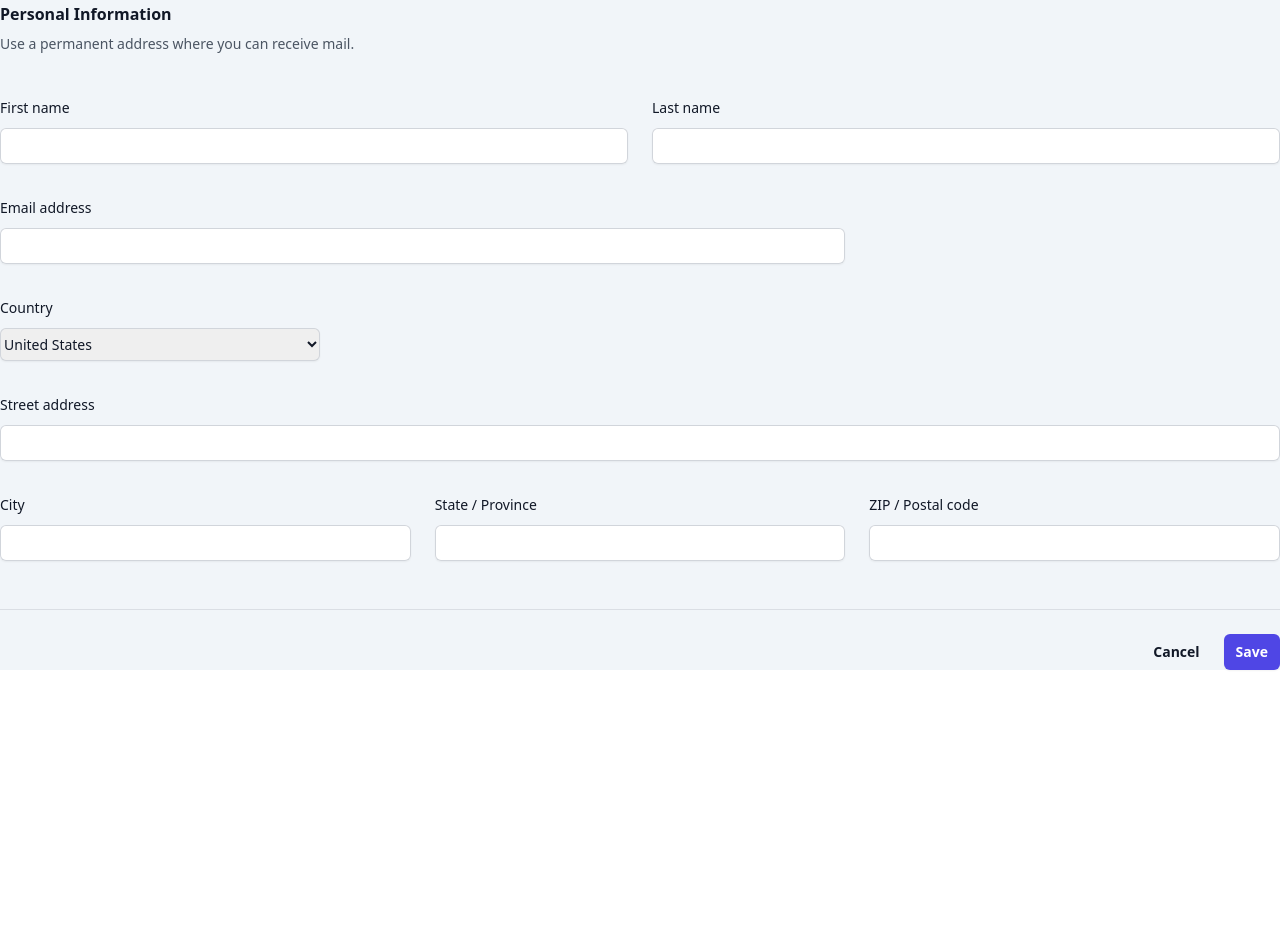
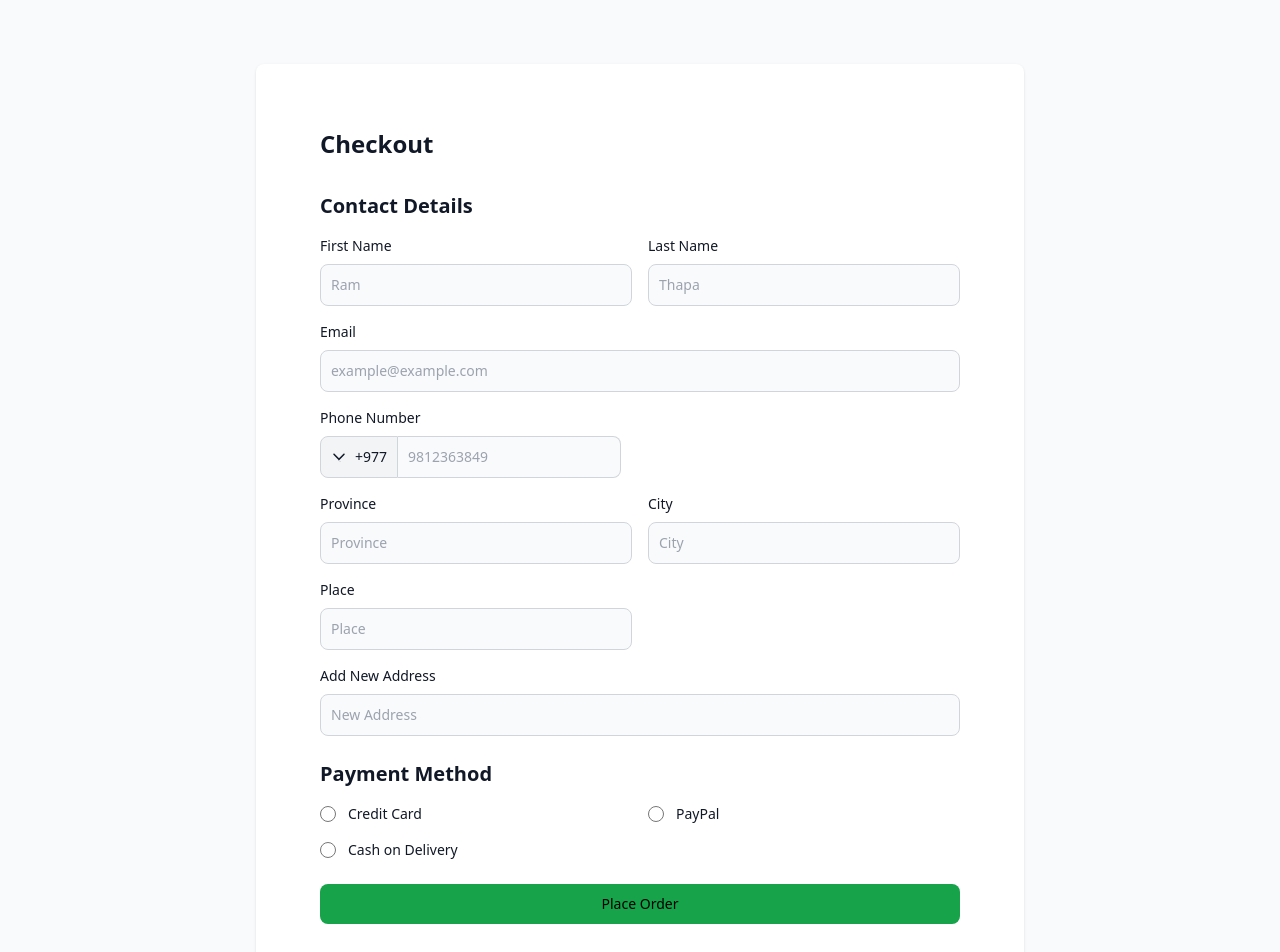
Before and after one commit to romanthapa2/itechstore-frontend, a React (Create React App) app: page /checkoutpage in a window 1280 px wide. Shown: the top 952 px of the page. Before the commit the page ends 800 px from the top, so only its background shows below. Built offline with nearby package versions, Linux system fonts and the light colour scheme.

Commit message:
update: checkout page

```diff
--- a/src/components/body components/checkout/CheckOutPage.jsx
+++ b/src/components/body components/checkout/CheckOutPage.jsx
@@ -1,155 +1,187 @@
-
-
 export default function CheckOutPage() {
   return (
-    <form>
-      <div className="space-y-12">
-
-        <div className="border-b border-gray-900/10 pb-12">
-          <h2 className="text-base font-semibold leading-7 text-gray-900">Personal Information</h2>
-          <p className="mt-1 text-sm leading-6 text-gray-600">Use a permanent address where you can receive mail.</p>
-
-          <div className="mt-10 grid grid-cols-1 gap-x-6 gap-y-8 sm:grid-cols-6">
-            <div className="sm:col-span-3">
-              <label htmlFor="first-name" className="block text-sm font-medium leading-6 text-gray-900">
-                First name
+    <section className="bg-gray-50 dark:bg-gray-900">
+      <div className="mx-auto max-w-screen-xl px-4 py-8 lg:py-16 lg:px-6">
+        <div className="mx-auto max-w-screen-md">
+          <div className="rounded-lg bg-white shadow dark:bg-gray-800">
+            <div className="p-4 sm:p-8 lg:p-16">
+              <h2 className="mb-8 text-2xl font-bold text-gray-900 dark:text-white">
+                Checkout
+              </h2>
+              <form action="#">
+                <div className="grid gap-4 lg:gap-6">
+                  <div className="space-y-4">
+                    <h2 className="text-xl font-semibold text-gray-900 dark:text-white">
+                      Contact Details
+                    </h2>
+                    <div className="grid grid-cols-1 gap-4 sm:grid-cols-2">
+                      <div>
+                        <label htmlFor="first_name" className="mb-2 block text-sm font-medium text-gray-900 dark:text-white">
+                          First Name
                         </label>
-              <div className="mt-2">
                         <input
                           type="text"
-                  name="first-name"
-                  id="first-name"
-                  autoComplete="given-name"
-                  className="block w-full rounded-md border-0 py-1.5 text-gray-900 shadow-sm ring-1 ring-inset ring-gray-300 placeholder:text-gray-400 focus:ring-2 focus:ring-inset focus:ring-indigo-600 sm:text-sm sm:leading-6"
+                          id="first_name"
+                          className="block w-full rounded-lg border border-gray-300 bg-gray-50 p-2.5 text-sm text-gray-900 focus:border-primary-500 focus:ring-primary-500 dark:border-gray-600 dark:bg-gray-700 dark:text-white dark:placeholder-gray-400 dark:focus:border-primary-500 dark:focus:ring-primary-500"
+                          placeholder="Ram"
+                          required
+                        />
+                      </div>
+                      <div>
+                        <label htmlFor="last_name" className="mb-2 block text-sm font-medium text-gray-900 dark:text-white">
+                          Last Name
+                        </label>
+                        <input
+                          type="text"
+                          id="last_name"
+                          className="block w-full rounded-lg border border-gray-300 bg-gray-50 p-2.5 text-sm text-gray-900 focus:border-primary-500 focus:ring-primary-500 dark:border-gray-600 dark:bg-gray-700 dark:text-white dark:placeholder-gray-400 dark:focus:border-primary-500 dark:focus:ring-primary-500"
+                          placeholder="Thapa"
+                          required
+                        />
+                      </div>
+                      <div className="sm:col-span-2">
+                        <label htmlFor="email" className="mb-2 block text-sm font-medium text-gray-900 dark:text-white">
+                          Email
+                        </label>
+                        <input
+                          type="email"
+                          id="email"
+                          className="block w-full rounded-lg border border-gray-300 bg-gray-50 p-2.5 text-sm text-gray-900 focus:border-primary-500 focus:ring-primary-500 dark:border-gray-600 dark:bg-gray-700 dark:text-white dark:placeholder-gray-400 dark:focus:border-primary-500 dark:focus:ring-primary-500"
+                          placeholder="example@example.com"
+                          required
+                        />
+                      </div>
+                      <div className="sm:col-span-2">
+                        <label htmlFor="phone" className="mb-2 block text-sm font-medium text-gray-900 dark:text-white">
+                          Phone Number
+                        </label>
+                        <div className="relative flex">
+                          <button id="dropdown-phone-button-3" data-dropdown-toggle="dropdown-phone-3" className="flex-shrink-0 inline-flex items-center justify-center rounded-l-lg border border-gray-300 bg-gray-100 p-2.5 text-sm text-gray-900 hover:bg-gray-200 focus:outline-none dark:border-gray-600 dark:bg-gray-700 dark:text-white dark:hover:bg-gray-600" type="button">
+                            <svg className="mr-2 h-4 w-4" aria-hidden="true" focusable="false" data-prefix="fas" data-icon="chevron-down" role="img" xmlns="http://www.w3.org/2000/svg" viewBox="0 0 448 512">
+                              <path fill="currentColor" d="M207.029 381.471l194.343-194.343c9.373-9.373 9.373-24.569 0-33.941s-24.569-9.373-33.941 0L224 297.745 80.569 153.187c-9.373-9.373-24.569-9.373-33.941 0s-9.373 24.569 0 33.941l194.343 194.343c9.373 9.373 24.569 9.373 33.941 0z"></path>
+                            </svg>
+                            +977
+                          </button>
+
+                          <input
+                            type="tel"
+                            id="phone-input-3"
+                            className="z-0 rounded-e-lg border border-l-0 border-gray-300 bg-gray-50 p-2.5 text-sm text-gray-900 focus:border-primary-500 focus:ring-primary-500 dark:border-gray-600 dark:bg-gray-700 dark:text-white dark:placeholder-gray-400 dark:focus:border-primary-500 dark:focus:ring-primary-500"
+                            placeholder="9812363849"
+                            required
                           />
                         </div>
                       </div>
 
-            <div className="sm:col-span-3">
-              <label htmlFor="last-name" className="block text-sm font-medium leading-6 text-gray-900">
-                Last name
+                      <div>
+                        <label htmlFor="province" className="mb-2 block text-sm font-medium text-gray-900 dark:text-white">
+                          Province
                         </label>
-              <div className="mt-2">
                         <input
                           type="text"
-                  name="last-name"
-                  id="last-name"
-                  autoComplete="family-name"
-                  className="block w-full rounded-md border-0 py-1.5 text-gray-900 shadow-sm ring-1 ring-inset ring-gray-300 placeholder:text-gray-400 focus:ring-2 focus:ring-inset focus:ring-indigo-600 sm:text-sm sm:leading-6"
+                          id="province"
+                          className="block w-full rounded-lg border border-gray-300 bg-gray-50 p-2.5 text-sm text-gray-900 focus:border-primary-500 focus:ring-primary-500 dark:border-gray-600 dark:bg-gray-700 dark:text-white dark:placeholder-gray-400 dark:focus:border-primary-500 dark:focus:ring-primary-500"
+                          placeholder="Province"
+                          required
                         />
                       </div>
-            </div>
-
-            <div className="sm:col-span-4">
-              <label htmlFor="email" className="block text-sm font-medium leading-6 text-gray-900">
-                Email address
+                      <div>
+                        <label htmlFor="city" className="mb-2 block text-sm font-medium text-gray-900 dark:text-white">
+                          City
                         </label>
-              <div className="mt-2">
                         <input
-                  id="email"
-                  name="email"
-                  type="email"
-                  autoComplete="email"
-                  className="block w-full rounded-md border-0 py-1.5 text-gray-900 shadow-sm ring-1 ring-inset ring-gray-300 placeholder:text-gray-400 focus:ring-2 focus:ring-inset focus:ring-indigo-600 sm:text-sm sm:leading-6"
+                          type="text"
+                          id="city"
+                          className="block w-full rounded-lg border border-gray-300 bg-gray-50 p-2.5 text-sm text-gray-900 focus:border-primary-500 focus:ring-primary-500 dark:border-gray-600 dark:bg-gray-700 dark:text-white dark:placeholder-gray-400 dark:focus:border-primary-500 dark:focus:ring-primary-500"
+                          placeholder="City"
+                          required
                         />
                       </div>
-            </div>
-
-            <div className="sm:col-span-3">
-              <label htmlFor="country" className="block text-sm font-medium leading-6 text-gray-900">
-                Country
+                      <div>
+                        <label htmlFor="place" className="mb-2 block text-sm font-medium text-gray-900 dark:text-white">
+                          Place
                         </label>
-              <div className="mt-2">
-                <select
-                  id="country"
-                  name="country"
-                  autoComplete="country-name"
-                  className="block w-full rounded-md border-0 py-1.5 text-gray-900 shadow-sm ring-1 ring-inset ring-gray-300 focus:ring-2 focus:ring-inset focus:ring-indigo-600 sm:max-w-xs sm:text-sm sm:leading-6"
-                >
-                  <option>United States</option>
-                  <option>Canada</option>
-                  <option>Mexico</option>
-                </select>
-              </div>
-            </div>
-
-            <div className="col-span-full">
-              <label htmlFor="street-address" className="block text-sm font-medium leading-6 text-gray-900">
-                Street address
-              </label>
-              <div className="mt-2">
                         <input
                           type="text"
-                  name="street-address"
-                  id="street-address"
-                  autoComplete="street-address"
-                  className="block w-full rounded-md border-0 py-1.5 text-gray-900 shadow-sm ring-1 ring-inset ring-gray-300 placeholder:text-gray-400 focus:ring-2 focus:ring-inset focus:ring-indigo-600 sm:text-sm sm:leading-6"
+                          id="place"
+                          className="block w-full rounded-lg border border-gray-300 bg-gray-50 p-2.5 text-sm text-gray-900 focus:border-primary-500 focus:ring-primary-500 dark:border-gray-600 dark:bg-gray-700 dark:text-white dark:placeholder-gray-400 dark:focus:border-primary-500 dark:focus:ring-primary-500"
+                          placeholder="Place"
+                          required
                         />
                       </div>
-            </div>
-
-            <div className="sm:col-span-2 sm:col-start-1">
-              <label htmlFor="city" className="block text-sm font-medium leading-6 text-gray-900">
-                City
+                      <div className="sm:col-span-2">
+                        <label htmlFor="new_address" className="mb-2 block text-sm font-medium text-gray-900 dark:text-white">
+                          Add New Address
                         </label>
-              <div className="mt-2">
                         <input
                           type="text"
-                  name="city"
-                  id="city"
-                  autoComplete="address-level2"
-                  className="block w-full rounded-md border-0 py-1.5 text-gray-900 shadow-sm ring-1 ring-inset ring-gray-300 placeholder:text-gray-400 focus:ring-2 focus:ring-inset focus:ring-indigo-600 sm:text-sm sm:leading-6"
-                />
-              </div>
-            </div>
-
-            <div className="sm:col-span-2">
-              <label htmlFor="region" className="block text-sm font-medium leading-6 text-gray-900">
-                State / Province
-              </label>
-              <div className="mt-2">
-                <input
-                  type="text"
-                  name="region"
-                  id="region"
-                  autoComplete="address-level1"
-                  className="block w-full rounded-md border-0 py-1.5 text-gray-900 shadow-sm ring-1 ring-inset ring-gray-300 placeholder:text-gray-400 focus:ring-2 focus:ring-inset focus:ring-indigo-600 sm:text-sm sm:leading-6"
-                />
-              </div>
-            </div>
-
-            <div className="sm:col-span-2">
-              <label htmlFor="postal-code" className="block text-sm font-medium leading-6 text-gray-900">
-                ZIP / Postal code
-              </label>
-              <div className="mt-2">
-                <input
-                  type="text"
-                  name="postal-code"
-                  id="postal-code"
-                  autoComplete="postal-code"
-                  className="block w-full rounded-md border-0 py-1.5 text-gray-900 shadow-sm ring-1 ring-inset ring-gray-300 placeholder:text-gray-400 focus:ring-2 focus:ring-inset focus:ring-indigo-600 sm:text-sm sm:leading-6"
+                          id="new_address"
+                          className="block w-full rounded-lg border border-gray-300 bg-gray-50 p-2.5 text-sm text-gray-900 focus:border-primary-500 focus:ring-primary-500 dark:border-gray-600 dark:bg-gray-700 dark:text-white dark:placeholder-gray-400 dark:focus:border-primary-500 dark:focus:ring-primary-500"
+                          placeholder="New Address"
+                          required
                         />
                       </div>
                     </div>
                   </div>
+
+                  <div className="space-y-4">
+                    <h2 className="text-xl font-semibold text-gray-900 dark:text-white">
+                      Payment Method
+                    </h2>
+                    <div className="grid grid-cols-1 gap-4 sm:grid-cols-2">
+                      <div className="flex items-center">
+                        <input
+                          type="radio"
+                          id="credit_card"
+                          name="payment_method"
+                          className="form-radio h-4 w-4 text-primary-600 focus:ring-primary-500 dark:focus:ring-primary-800"
+                        />
+                        <label htmlFor="credit_card" className="ml-3 block text-sm font-medium text-gray-900 dark:text-white">
+                          Credit Card
+                        </label>
+                      </div>
+                      <div className="flex items-center">
+                        <input
+                          type="radio"
+                          id="paypal"
+                          name="payment_method"
+                          className="form-radio h-4 w-4 text-primary-600 focus:ring-primary-500 dark:focus:ring-primary-800"
+                        />
+                        <label htmlFor="paypal" className="ml-3 block text-sm font-medium text-gray-900 dark:text-white">
+                          PayPal
+                        </label>
+                      </div>
+                      <div className="flex items-center">
+                        <input
+                          type="radio"
+                          id="cash_on_delivery"
+                          name="payment_method"
+                          className="form-radio h-4 w-4 text-primary-600 focus:ring-primary-500 dark:focus:ring-primary-800"
+                        />
+                        <label htmlFor="cash_on_delivery" className="ml-3 block text-sm font-medium text-gray-900 dark:text-white">
+                          Cash on Delivery
+                        </label>
+                      </div>
+                    </div>
                   </div>
 
-
-      {/*  */}
-      </div>
-
-      <div className="mt-6 flex items-center justify-end gap-x-6">
-        <button type="button" className="text-sm font-semibold leading-6 text-gray-900">
-          Cancel
-        </button>
+                  <div className="flex items-center justify-between">
                     <button
                       type="submit"
-          className="rounded-md bg-indigo-600 px-3 py-2 text-sm font-semibold text-white shadow-sm hover:bg-indigo-500 focus-visible:outline focus-visible:outline-2 focus-visible:outline-offset-2 focus-visible:outline-indigo-600"
+                      className="w-full rounded-lg bg-green-600 px-5 py-2.5 text-center text-sm font-medium text-black hover:bg-primary-700 focus:outline-none focus:ring-4 focus:ring-primary-300 dark:bg-primary-500 dark:hover:bg-primary-600 dark:focus:ring-primary-800"
                     >
-          Save
+                      Place Order
                     </button>
                   </div>
+                </div>
               </form>
-  )
+            </div>
+          </div>
+        </div>
+      </div>
+    </section>
+  );
+
+
+
 }
```
Lines whose indentation alone changed are shown as unchanged.
